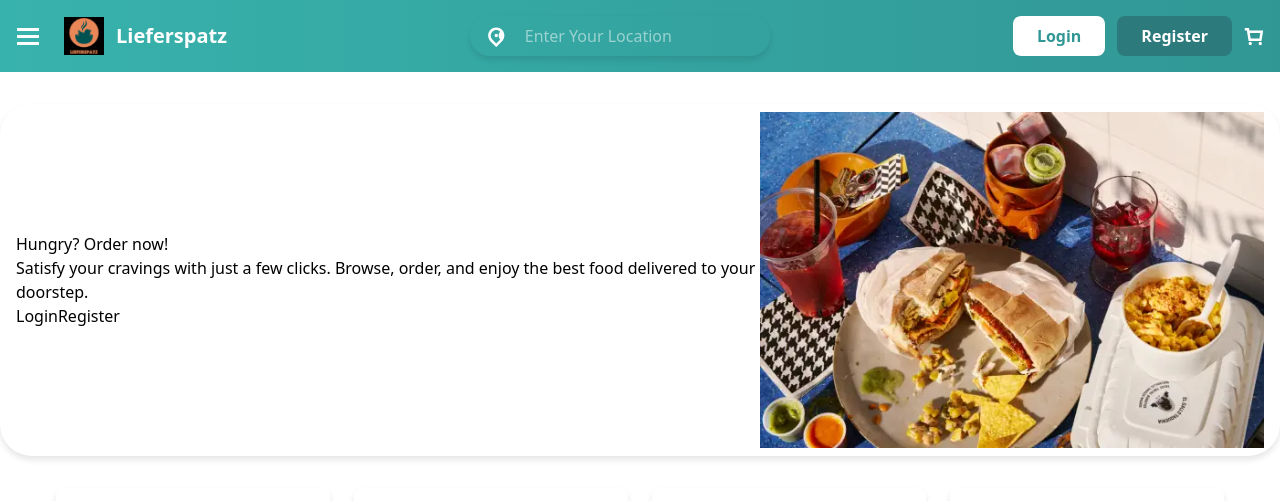
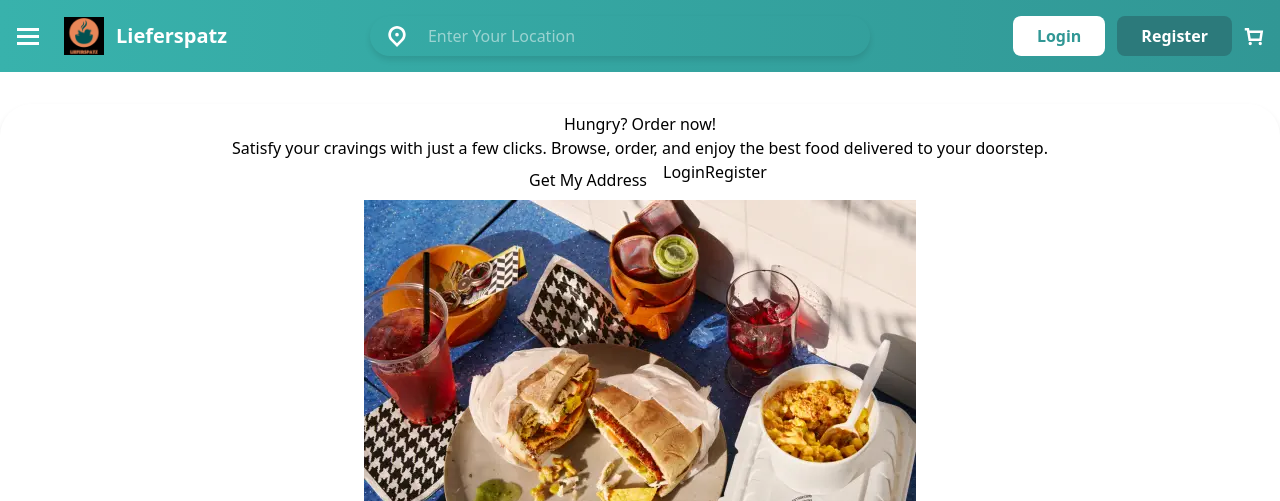
Before and after one commit to Flash0104/Lieferspatz, a Flask app: page / in a window 1280 px wide. Shown: the top 501 px of the page. Run offline with Flask 3, Linux system fonts and the light colour scheme; some libraries are stand-ins or nearby versions.

Commit message:
Geolocation finding and start of search bar backend

```diff
--- a/app.py
+++ b/app.py
@@ -1,10 +1,67 @@
 from flask import Flask, render_template
+from dotenv import load_dotenv
+import os
+
+# Load environment variables from the .env file
+load_dotenv()
+
+# Get the Google Maps API key from the environment variables
+google_maps_api_key = os.getenv("GOOGLE_MAPS_API_KEY")
+
 
 app = Flask(__name__)
 
 @app.route('/')
 def home():
     return render_template('index.html')
+
+@app.route('/api/places', methods=['GET'])
+def get_places():
+    query = request.args.get('query')
+    if not query:
+        return jsonify({"error": "Query parameter is missing"}), 400
+
+    url = f"https://maps.googleapis.com/maps/api/place/autocomplete/json"
+    params = {
+        "input": query,
+        "key": GOOGLE_MAPS_API_KEY,
+        "types": "geocode",  # Only return geocoding results
+        "language": "de",   # Change to "de" for German results
+    }
+
+    response = requests.get(url, params=params)
+    if response.status_code == 200:
+        return jsonify(response.json())
+    else:
+        return jsonify({"error": "Failed to fetch places"}), response.status_code
+
+@app.route('/reverse-geocode', methods=['POST'])
+def reverse_geocode():
+    try:
+        data = request.get_json()
+        latitude = data.get('latitude')
+        longitude = data.get('longitude')
+
+        if not latitude or not longitude:
+            return jsonify({'error': 'Invalid coordinates'}), 400
+
+        # Call Google Geocoding API
+        url = f"https://maps.googleapis.com/maps/api/geocode/json?latlng={latitude},{longitude}&key={google_maps_api_key}"
+        response = requests.get(url)
+
+        if response.status_code == 200:
+            geocode_result = response.json()
+            if geocode_result.get('results'):
+                address = geocode_result['results'][0]['formatted_address']
+                return jsonify({'address': address})
+            else:
+                return jsonify({'error': 'No address found'}), 404
+        else:
+            return jsonify({'error': 'Failed to fetch address'}), response.status_code
+    except Exception as e:
+        return jsonify({'error': str(e)}), 500
+
+
 
 @app.route('/login')
 def login():
--- /dev/null
+++ b/req.txt
@@ -0,0 +1,4 @@
+flask
+Flask-Cors
+requests
+python-dotenv
--- a/requirements.txt
+++ /dev/null
@@ -1 +0,0 @@
-flask
--- a/static/css/styles.css
+++ b/static/css/styles.css
@@ -370,7 +370,7 @@
   border-radius: 0.5rem; /* Subtle rounded corners */
   padding: 2rem; /* Spacing inside the hero section */
   margin: 2rem auto; /* Center the hero section */
-  max-width: calc(25% * 4 + 1.5rem * 3); /* Adjust width to fit 4 cards and 3 gaps */
+  max-width: 900px; /* Adjust width to fit 1200px */
   display: flex;
   flex-direction: column; /* Stack elements vertically */
   align-items: center; /* Center elements horizontally */
@@ -416,6 +416,7 @@
 }
 
 
+
 .logo {
     width: 48px; /* Adjust as needed */
     height: 48px;
@@ -486,6 +487,32 @@
 button {
     padding: 8px 16px; /* Smaller button */
 }
+
+#suggestions {
+  position: absolute;
+  background: white;
+  border: 1px solid #ddd;
+  width: 100%;
+  z-index: 10;
+  list-style: none;
+  padding: 0;
+  margin: 0;
+  display: none;
+}
+
+#suggestions li {
+  padding: 10px;
+  cursor: pointer;
+}
+
+#suggestions li:hover {
+  background-color: #f0f0f0;
+}
+
+#suggestions:not(.hidden) {
+  display: block;
+}
+
 
 /* Utility for responsive design */
 @media (min-width: 640px) {
--- a/templates/index.html
+++ b/templates/index.html
@@ -6,8 +6,43 @@
         <meta name="description" content="Lieferspatz - Find your favorite restaurants and order delicious food in just a few clicks.">
         <link rel="icon" href="/static/favicon.ico" type="image/x-icon">
         <link rel="stylesheet" href="/static/css/styles.css">
-        <title>Lieferspatz</title>
+        <title>Lieferspatz - Home</title>
+    <!-- Load Google Maps JavaScript API -->
+    <script src="https://maps.googleapis.com/maps/api/js?key={{ google_maps_api_key }}&libraries=places"></script>
+    <script>
+        function initMap() {
+            // Try HTML5 geolocation
+            if (navigator.geolocation) {
+                navigator.geolocation.getCurrentPosition((position) => {
+                    const userLocation = {
+                        lat: position.coords.latitude,
+                        lng: position.coords.longitude,
+                    };
+
+                    // Initialize Google Map
+                    const map = new google.maps.Map(document.getElementById("map"), {
+                        center: userLocation,
+                        zoom: 12,
+                    });
+
+                    new google.maps.Marker({
+                        position: userLocation,
+                        map,
+                        title: "You are here!",
+                    });
+                }, () => {
+                    console.error("Geolocation failed.");
+                });
+            } else {
+                console.error("Your browser doesn't support geolocation.");
+            }
+        }
+    </script>
 </head>
+<body onload="initMap()">
+    <div id="map" style="width: 100%; height: 500px;"></div>
+</body>
+</html>
 
 <body class="bg-gray-100 font-sans flex flex-col min-h-screen">
 
@@ -34,19 +69,27 @@
           </a>
         </div>
         <!-- Center Section -->
-        <div class="flex-grow flex justify-center">
-          <div class="flex items-center bg-white rounded-full px-4 py-2 shadow space-x-4" style="max-width: 300px;">
-            <svg width="22" height="22" viewBox="0 0 22 22" fill="none" class="text-gray-500">
+<div class="flex-grow flex justify-center relative">
+  <div class="flex items-center bg-white rounded-full px-4 py-2 shadow space-x-4 w-full max-w-md">
+      <svg width="16" height="16" viewBox="0 0 24 24" fill="none" class="text-gray-500">
           <path
               fill-rule="evenodd"
               clip-rule="evenodd"
-                d="M12 1c2.4 0 4.9.9 6.7 2.8 3.7 3.7 3.7 9.8 0 13.4L12 24l-6.7-6.7c-3.7-3.7-3.7-9.8 0-13.5C7.1 1.9 9.6 1 12 1Zm0 18.8 4.6-4.6c-2.5-2.6-2.5-6.7 0-9.3C15.4 4.7 13.7 4 12 4c-1.7 0-3.4.7-4.6 1.9-2.5 2.6-2.5 6.7 0 9.3l4.6 4.6Zm2-9.3a2 2 0 1 1-4 0 2 2 0 0 1 4 0Z"
-                fill="currentColor"
-              ></path>
+              d="M12 1c2.4 0 4.9.9 6.7 2.8 3.7 3.7 3.7 9.8 0 13.4L12 24l-6.7-6.7c-3.7-3.7-3.7-9.8 0-13.5C7.1 1.9 9.6 1 12 1Zm0 18.8 4.6-4.6c2.5-2.6 2.5-6.7 0-9.3C15.4 4.7 13.7 4 12 4c-1.7 0-3.4.7-4.6 1.9-2.5 2.6-2.5 6.7 0 9.3l4.6 4.6Zm2-9.3a2 2 0 1 1-4 0 2 2 0 0 1 4 0Z"
+              fill="currentColor"></path>
       </svg>
-            <input type="text" placeholder="Enter Your Location" class="text-gray-700 placeholder-gray-500 focus:outline-none w-full" />
+      <input
+          id="location-input"
+          type="text"
+          placeholder="Enter Your Location"
+          class="text-gray-700 placeholder-gray-500 focus:outline-none w-full"
+          oninput="fetchPlaces()"
+      />
   </div>
+  <!-- Dropdown Suggestions -->
+  <ul id="suggestions" class="absolute top-full left-0 w-full bg-white rounded-lg shadow-md overflow-hidden mt-2 z-10 hidden"></ul>
 </div>
+
         <!-- Right Section -->
         <div class="flex items-center space-x-4">
           <a href="/login" class="px-6 py-2 bg-white text-teal-600 font-semibold rounded-lg shadow hover:bg-gray-100 hover:shadow-md transition-all">Login</a>
@@ -67,32 +110,40 @@
 
 
 
-
-
-
-
-
-
 <!-- Hero Section -->
-<section class="bg-gray-200 py-8 flex justify-center">
-    <div class="bg-white rounded-lg shadow-lg p-8 w-full max-w-screen-lg flex items-center gap-8">
-      <div class="flex-1 space-y-6">
+<section class="bg-gray-200 py-8">
+  <div class="bg-white rounded-lg shadow-lg p-8 mx-auto max-w-6xl flex flex-col md:flex-row items-center gap-8">
+    <!-- Left Content Section -->
+    <div class="flex-1 space-y-6 text-center md:text-left">
       <h1 class="text-4xl font-extrabold text-gray-900 leading-tight">
         Hungry? <span class="text-teal-600">Order now!</span>
       </h1>
-        <p class="text-gray-700 text-lg">Satisfy your cravings with just a few clicks. Browse, order, and enjoy the best food delivered to your doorstep.</p>
-        <div class="flex space-x-4">
-          <a href="/login" class="px-6 py-3 bg-teal-600 text-white text-lg font-medium rounded-lg shadow hover:bg-teal-700 focus:ring-4 focus:ring-teal-300 focus:outline-none">Login</a>
-          <a href="/register" class="px-6 py-3 bg-gray-200 text-gray-800 text-lg font-medium rounded-lg shadow hover:bg-gray-300 focus:ring-4 focus:ring-gray-200 focus:outline-none">Register</a>
+      <p class="text-gray-700 text-lg">
+        Satisfy your cravings with just a few clicks. Browse, order, and enjoy the best food delivered to your doorstep.
+      </p>
+      <div class="flex flex-wrap gap-4 justify-center md:justify-start">
+        <button id="getLocationButton" class="px-6 py-3 bg-teal-600 text-white text-lg font-medium rounded-lg shadow hover:bg-teal-700 focus:ring-4 focus:ring-teal-300 focus:outline-none transition-all">
+          Get My Address
+        </button>
+        <a href="/login" class="px-6 py-3 bg-gray-200 text-gray-800 text-lg font-medium rounded-lg shadow hover:bg-gray-300 focus:ring-4 focus:ring-gray-200 focus:outline-none transition-all">
+          Login
+        </a>
+        <a href="/register" class="px-6 py-3 bg-teal-600 text-white text-lg font-medium rounded-lg shadow hover:bg-teal-700 focus:ring-4 focus:ring-teal-300 focus:outline-none transition-all">
+          Register
+        </a>
       </div>
     </div>
+    <!-- Right Graphic Section -->
     <div class="flex-1 flex justify-center items-center">
       <div class="bg-gray-200 rounded-lg w-64 h-64 flex items-center justify-center shadow-inner">
-          <img src="/static/images/hero_image.png" alt="Order Now Graphic" class="w-48 h-48 object-contain" />
+        <img src="/static/images/hero_image.png" alt="Delicious meal" class="w-full h-full object-contain rounded-lg" />
       </div>
     </div>
   </div>
 </section>
+
+
+
 
 
 
@@ -169,6 +220,7 @@
             <button class="bg-teal-500 text-white px-6 py-3 rounded-lg hover:bg-teal-600">
                 Subscribe
             </button>
+            <script src="{{ url_for('static', filename='js/script.js') }}"></script>
         </div>
     </div>
 </footer>
```
Also changed, not shown: static/js/scripts.js (+48 -0 lines), templates/menu.html (+23 -0 lines), 1 other file. Lines whose indentation alone changed are shown as unchanged.
